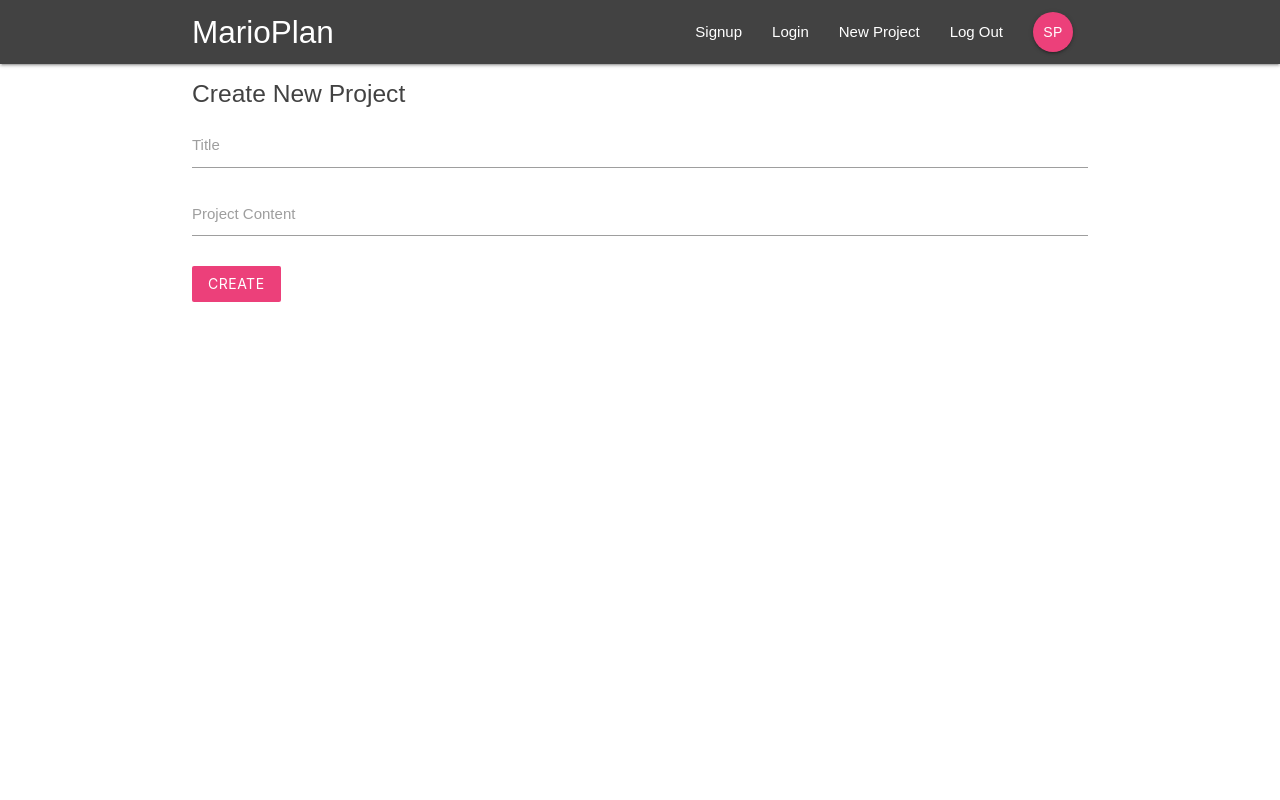
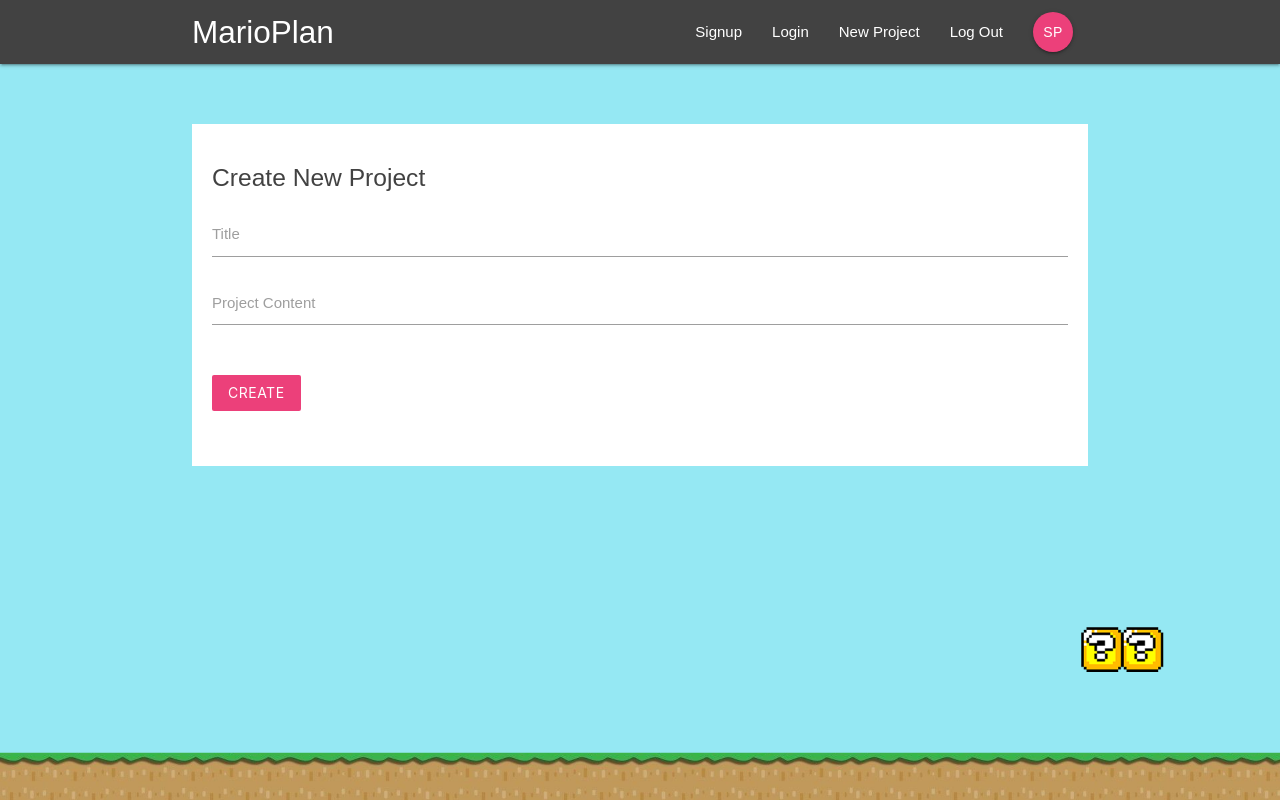
Before and after one commit to susanta/react-redux-firebase, a React (Create React App) app: page /create in a window 1280 px wide. Built offline with nearby package versions, Linux system fonts and the light colour scheme.

Commit message:
Navlinks and css for style

```diff
--- a/src/components/layout/SIgnedOutLinks.js
+++ b/src/components/layout/SIgnedOutLinks.js
@@ -4,8 +4,8 @@
 const SignedOutLinks = () => {
     return (
         <ul className="right">
-            <li><NavLink to='/'>Signup</NavLink></li>
-            <li><NavLink to='/'>Login</NavLink></li>
+            <li><NavLink to='/signup'>Signup</NavLink></li>
+            <li><NavLink to='/signin'>Login</NavLink></li>
         </ul>
     )
 }
--- a/src/components/layout/SignedInLinks.js
+++ b/src/components/layout/SignedInLinks.js
@@ -4,7 +4,7 @@
 const SignedInLinks = () => {
     return (
         <ul className="right">
-            <li><NavLink to='/'>New Project</NavLink></li>
+            <li><NavLink to='/create'>New Project</NavLink></li>
             <li><NavLink to='/'>Log Out</NavLink></li>
             <li><NavLink to='/' className='btn btn-floating pink lighten-1'>SP</NavLink></li>
         </ul>
--- a/src/index.css
+++ b/src/index.css
@@ -1,5 +1,34 @@
+html {
+  min-height: 100%;
+}
 body {
+  min-height: 100%;
   margin: 0;
   padding: 0;
   font-family: sans-serif;
+  background: url(/img/mario-bg.png) no-repeat;
+  background-size: 100%;
+  background-position: bottom;
+  background-color: #95e853;
 }
+form{
+  padding: 20px;
+  margin-top: 60px;
+}
+form button, form h5{
+  margin: 20px 0;
+}
+input[type=text]:not(.browser-default):focus:not([readonly]),
+input[type=email]:not(.browser-default):focus:not([readonly]),
+input[type=password]:not(.browser-default):focus:not([readonly]),
+textarea.materialize-textarea:focus:not([readonly]){
+  border-color: #ec407a;
+  box-shadow: none;
+}
+
+input[type=text]:not(.browser-default):focus:not([readonly]) + label,
+textarea.materialize-textarea:focus:not([readonly]) + label,
+input[type=email]:not(.browser-default):focus:not([readonly]) + label,
+input[type=password]:not(.browser-default):focus:not([readonly]) + label{
+  color: #ec407a !important;
+}
```
Also changed, not shown: public/img/mario-bg.png (added).
